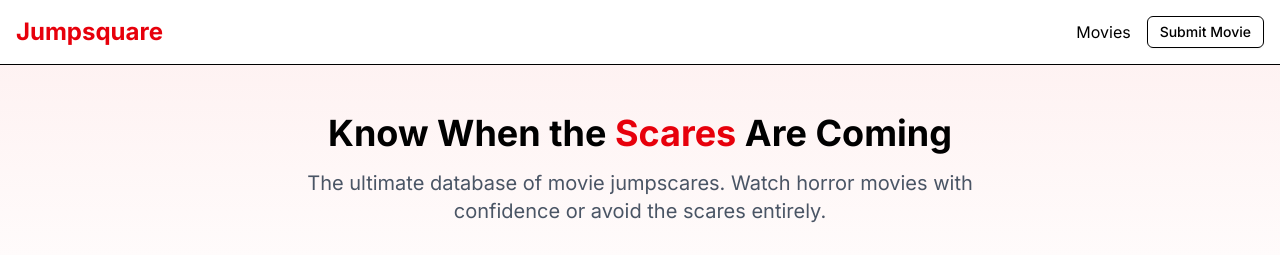
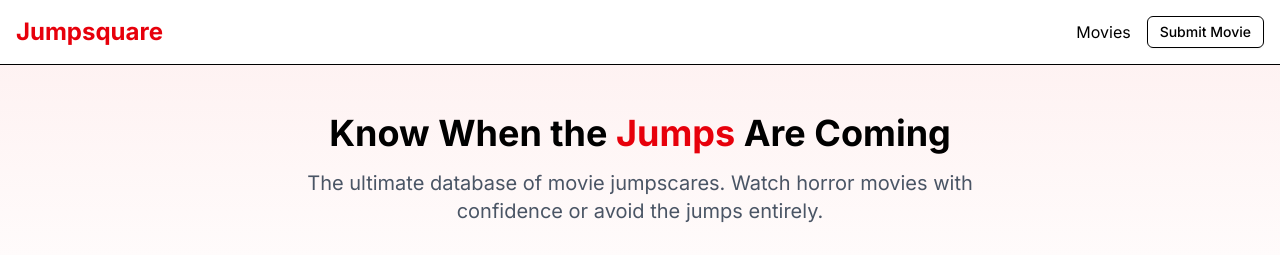
Before and after one commit to feedforfools/jumpsquare, a Next.js app: page / in a window 1280 px wide. Shown: the top 255 px of the page. Built offline with nearby package versions, Linux system fonts and the light colour scheme; no server answers; the database is empty.

Commit message:
Fix text on hero

```diff
--- a/src/app/page.tsx
+++ b/src/app/page.tsx
@@ -58,12 +58,12 @@
         <section className="bg-gradient-to-b from-red-50 to-white py-12">
           <div className="container mx-auto px-4 text-center">
             <h1 className="text-4xl font-bold mb-4">
-              Know When the <span className="text-red-600">Scares</span> Are
+              Know When the <span className="text-red-600">Jumps</span> Are
               Coming
             </h1>
             <p className="text-xl text-gray-600 mb-8 max-w-2xl mx-auto">
               The ultimate database of movie jumpscares. Watch horror movies
-              with confidence or avoid the scares entirely.
+              with confidence or avoid the jumps entirely.
             </p>
             <div className="flex justify-center">
               <SearchBar
```
